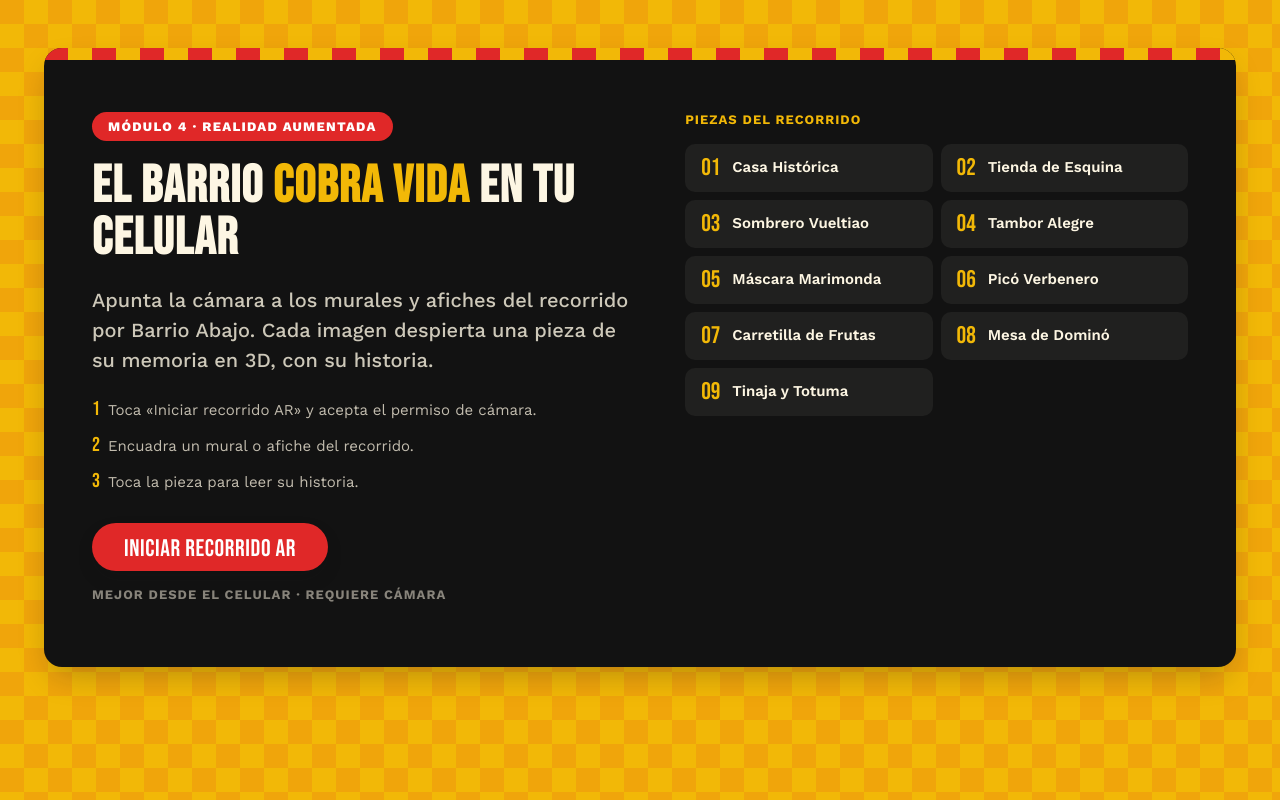
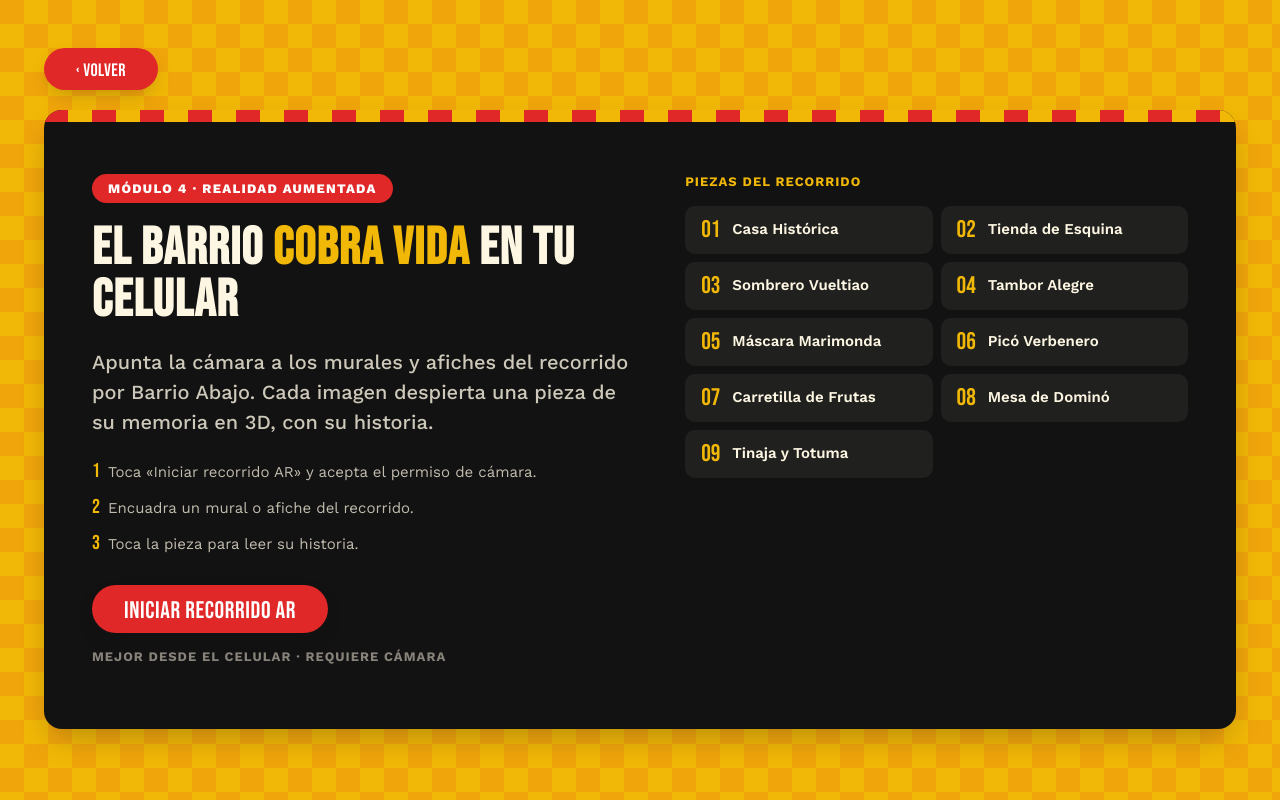
Before and after one commit to xDemoxz/AlegrIA, a React (Vite) app: page /ar in a window 1280 px wide. Built offline with nearby package versions, Linux system fonts and the light colour scheme; no server answers.

Commit message:
feat(module4): agregar botón "Volver" en el módulo AR y ajustar navegación

```diff
--- a/src/modules/module4-ar/index.jsx
+++ b/src/modules/module4-ar/index.jsx
@@ -16,12 +16,17 @@ import { AR_PIECES } from './arPieces';
  * Así el runtime de Zappar (cámara + WebAssembly) no se carga en el home
  * ni compite con el WebGL del Módulo 2.
  */
-export default function Module4AR() {
+export default function Module4AR({ onBack } = {}) {
   const navigate = useNavigate();
   const handleLaunch = useCallback(() => navigate('/ra'), [navigate]);
 
   return (
     <section className="max-w-[1240px] mx-auto px-6 pt-12 pb-16">
+      {onBack && (
+        <PopButton variant="primary" className="!text-lg mb-5" onClick={onBack}>
+          ‹ VOLVER
+        </PopButton>
+      )}
       <div className="relative overflow-hidden rounded-sticker bg-ink text-cream shadow-soft-lg">
         <div aria-hidden="true" className="absolute inset-x-0 top-0 h-3 bg-baldosa" />
 
--- a/src/pages/ARPage.jsx
+++ b/src/pages/ARPage.jsx
@@ -1,4 +1,5 @@
-import { Suspense, lazy } from 'react';
+import { Suspense, lazy, useCallback } from 'react';
+import { useNavigate } from 'react-router-dom';
 import BaldosaPattern from '../components/motifs/BaldosaPattern';
 
 // Lazy para no meter el peso de AR en el bundle del home.
@@ -7,15 +8,19 @@ const Module4AR = lazy(() => import('../modules/module4-ar'));
 /**
  * ARPage — ruta /ar. El módulo 4 como página propia, sin switcher por
  * store (el home es composición estática). Nicolás puede vestirla o
- * moverla sin tocar el home.
+ * moverla sin tocar el home. Sin header ni nav, así que el "Volver" del
+ * teaser es la única salida: regresa al home.
  */
 export default function ARPage() {
+  const navigate = useNavigate();
+  const handleBack = useCallback(() => navigate('/'), [navigate]);
+
   return (
     <div className="relative flex flex-col min-h-screen bg-yellow overflow-x-hidden">
       <BaldosaPattern className="absolute inset-0 pointer-events-none" opacity={0.13} />
       <main className="relative z-[2] flex-1 flex flex-col">
         <Suspense fallback={null}>
-          <Module4AR />
+          <Module4AR onBack={handleBack} />
         </Suspense>
       </main>
     </div>
--- a/src/pages/RAExperiencePage.jsx
+++ b/src/pages/RAExperiencePage.jsx
@@ -33,7 +33,8 @@ const IFRAME_ALLOW = [
 
 export default function RAExperiencePage() {
   const navigate = useNavigate();
-  const handleExit = useCallback(() => navigate('/'), [navigate]);
+  // Vuelve al teaser (/ar), de donde se entra; desde ahí ya se llega al home.
+  const handleExit = useCallback(() => navigate('/ar'), [navigate]);
   const [loaded, setLoaded] = useState(false);
 
   // Bloquear el scroll del documento mientras la experiencia está abierta.
@@ -75,10 +76,11 @@ export default function RAExperiencePage() {
         type="button"
         onClick={handleExit}
         aria-label="Salir del recorrido AR"
-        className="absolute left-3 flex h-11 w-11 items-center justify-center rounded-pill bg-cream text-xl text-verde-dark shadow-soft transition-all duration-200 ease-pop hover:-translate-y-0.5 hover:shadow-soft-lg active:translate-y-0 active:shadow-pressed"
+        className="absolute left-3 flex h-11 items-center justify-center gap-1.5 rounded-pill bg-cream px-4 font-display text-lg leading-none tracking-wide text-verde-dark shadow-soft transition-all duration-200 ease-pop hover:-translate-y-0.5 hover:shadow-soft-lg active:translate-y-0 active:shadow-pressed"
         style={{ top: 'max(12px, env(safe-area-inset-top))' }}
       >
-        ✕
+        <span aria-hidden="true" className="text-xl">‹</span>
+        VOLVER
       </button>
       {AR_URL && (
         <a
```
